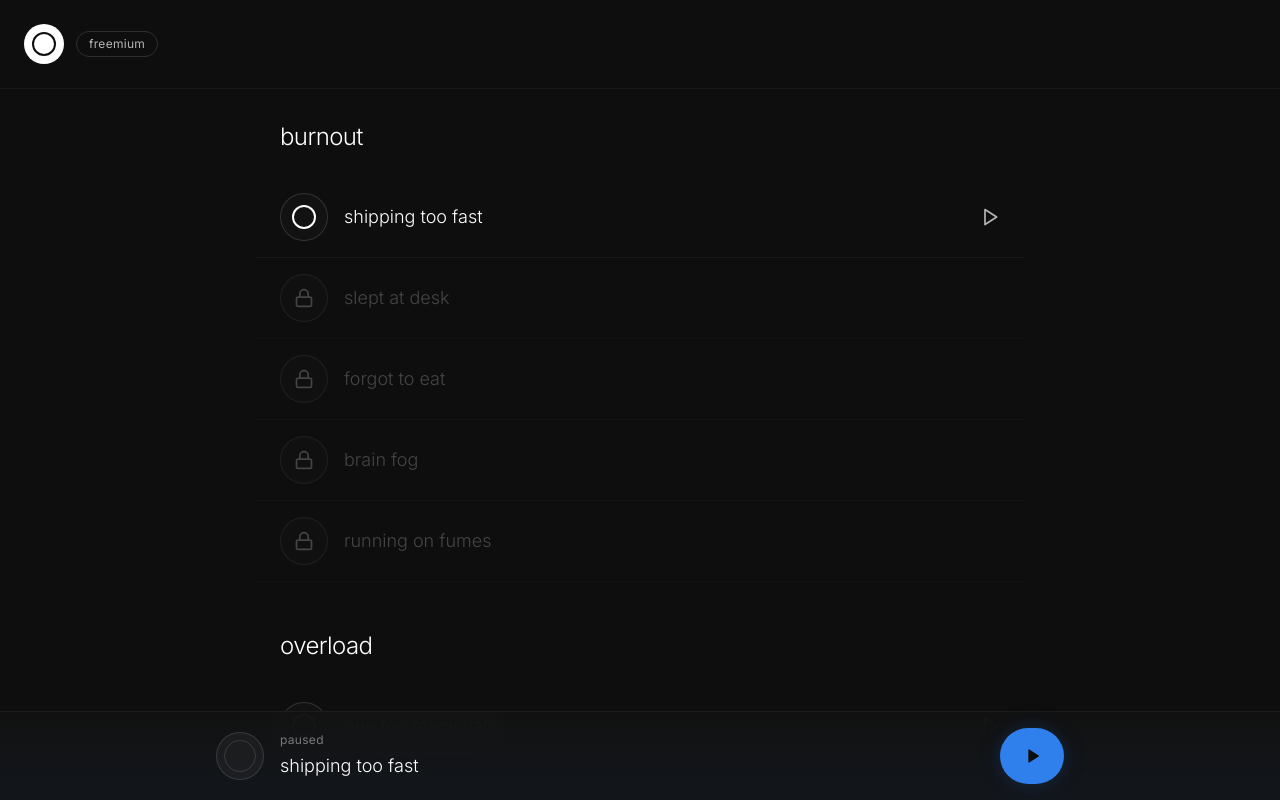
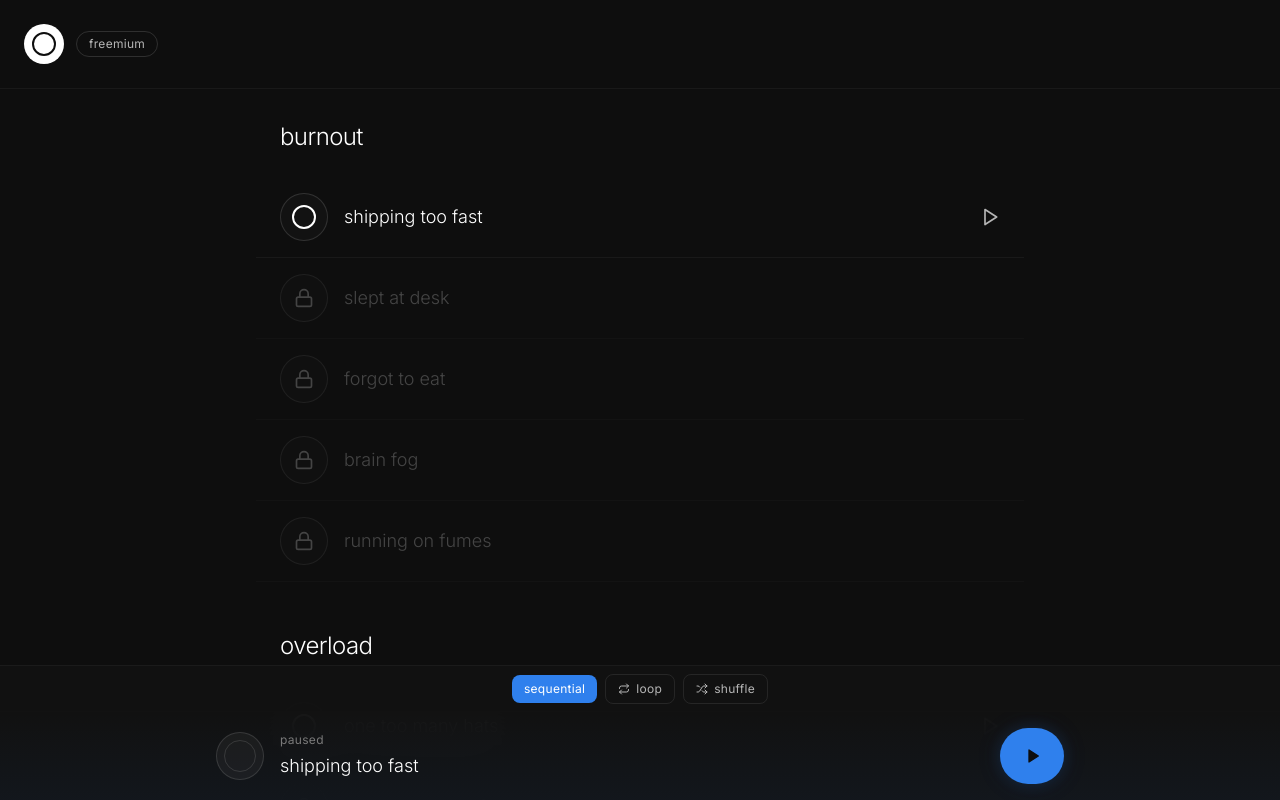
Before and after one commit to Forbescanandoes/soundscapes-app, a Next.js app: page /soundscapes in a window 1280 px wide. Both pictures are taken after a click on the button "shipping too fast". Shown: the top 800 px of the page. Built offline with nearby package versions, Linux system fonts and the light colour scheme; no server answers; a web font is replaced by a local one.

Commit message:
add sequential, loop, and shuffle playback modes with auto-play next track

```diff
--- a/app/soundscapes/page.tsx
+++ b/app/soundscapes/page.tsx
@@ -1,11 +1,11 @@
 "use client"
 
-import { useState, useMemo } from 'react'
-import { Play, Lock, ChevronDown, Sparkles } from 'lucide-react'
+import { useState, useMemo, useCallback, useRef, useEffect } from 'react'
+import { Play, Lock, ChevronDown, Sparkles, Repeat, Shuffle } from 'lucide-react'
 import { Player } from '@/components/soundscape/player'
 import { RotatingMessage } from '@/components/soundscape/rotating-message'
 import { PricingModal } from '@/components/soundscape/pricing-modal'
-import { useAudioPlayer } from '@/hooks/use-audio-player'
+import { useAudioPlayer, type PlaybackMode } from '@/hooks/use-audio-player'
 import { SignedIn, SignedOut, SignUpButton, useClerk, useUser } from '@clerk/nextjs'
 import Link from 'next/link'
 import { trackPlay, startSession, endSession } from '@/utils/analytics/track'
@@ -132,8 +132,81 @@ export default function SoundscapesPage() {
     }))
   }, [unlockedCount])
 
-  // Initialize audio player
-  const { play, toggle, isPlaying, isLoading } = useAudioPlayer()
+  // Flatten all items for sequential/shuffle playback
+  const allUnlockedItems = useMemo(() => {
+    return categoriesWithAccess.flatMap(category =>
+      category.items
+        .filter(item => item.unlocked)
+        .map(item => ({
+          ...item,
+          category: category.title
+        }))
+    )
+  }, [categoriesWithAccess])
+
+  // Get next track based on playback mode
+  const getNextTrack = useCallback((currentId: string, mode: PlaybackMode) => {
+    if (mode === 'loop') return null // Loop mode doesn't need next track
+
+    const currentIndex = allUnlockedItems.findIndex(item => item.id === currentId)
+    if (currentIndex === -1) return allUnlockedItems[0] // Fallback to first track
+
+    if (mode === 'shuffle') {
+      // Random track (but not the same one)
+      const availableItems = allUnlockedItems.filter((_, idx) => idx !== currentIndex)
+      if (availableItems.length === 0) return allUnlockedItems[0]
+      return availableItems[Math.floor(Math.random() * availableItems.length)]
+    }
+
+    // Sequential mode: next in list, wrap to top
+    const nextIndex = (currentIndex + 1) % allUnlockedItems.length
+    return allUnlockedItems[nextIndex]
+  }, [allUnlockedItems])
+
+  // Callback for when track ends - play next track
+  const handlePlayNext = useCallback(() => {
+    if (!currentTrack) return
+
+    const nextTrack = getNextTrack(currentTrack.id, playbackModeRef.current)
+    if (!nextTrack) return
+
+    // End current session and start tracking new track
+    endSession()
+    trackPlay(nextTrack.id, nextTrack.name, nextTrack.category, user?.id)
+    startSession(nextTrack.id, nextTrack.name, nextTrack.category, user?.id)
+
+    // Update current track
+    setCurrentTrack({ id: nextTrack.id, name: nextTrack.name, category: nextTrack.category })
+
+    // Get filename and play
+    const filename = fileMap[nextTrack.name]
+    if (!filename) {
+      console.error(`No filename found for: ${nextTrack.name}`)
+      return
+    }
+
+    const storageUrl = 'https://gbyvackgdmzrfawmeuhd.supabase.co/storage/v1/object/public/soundscapes'
+    const audioUrl = `${storageUrl}/${encodeURIComponent(filename)}`
+
+    playRef.current(nextTrack.id, audioUrl)
+  }, [currentTrack, getNextTrack, user?.id])
+
+  // Initialize audio player with onPlayNext callback
+  const { play, toggle, isPlaying, isLoading, playbackMode, setPlaybackMode } = useAudioPlayer({
+    onPlayNext: handlePlayNext
+  })
+
+  // Store refs for callbacks to avoid stale closures
+  const playRef = useRef(play)
+  const playbackModeRef = useRef(playbackMode)
+
+  useEffect(() => {
+    playRef.current = play
+  }, [play])
+
+  useEffect(() => {
+    playbackModeRef.current = playbackMode
+  }, [playbackMode])
 
   const handleLockClick = () => {
     // Show conversion modal for anonymous users
@@ -145,7 +218,7 @@ export default function SoundscapesPage() {
     }
   }
 
-  const handlePlay = async (itemId: string, itemName: string, categoryTitle: string, unlocked: boolean) => {
+  const handlePlay = useCallback(async (itemId: string, itemName: string, categoryTitle: string, unlocked: boolean) => {
     if (!unlocked) {
       handleLockClick()
       return
@@ -189,7 +262,7 @@ export default function SoundscapesPage() {
 
       play(itemId, audioUrl)
     }
-  }
+  }, [currentTrack, isPlaying, toggle, play, user?.id])
 
   return (
     <div className="min-h-screen bg-brand-bg text-brand-text-primary flex flex-col">
@@ -332,14 +405,52 @@ export default function SoundscapesPage() {
         </div>
       </div>
 
-      {/* Player */}
+      {/* Player with Playback Controls */}
       {currentTrack && (
+        <>
           <Player
             trackName={currentTrack.name}
             isPlaying={isPlaying}
             isLoading={isLoading}
             onTogglePlay={toggle}
           />
+
+          {/* Playback Mode Controls - positioned above player */}
+          <div className="fixed bottom-[88px] left-0 right-0 z-40 bg-brand-bg-secondary/95 backdrop-blur-xl border-t border-brand-text-muted/10 px-4 py-2 flex items-center justify-center gap-2">
+            <button
+              onClick={() => setPlaybackMode('sequential')}
+              className={`px-3 py-1.5 rounded-lg text-xs lowercase tracking-wide transition-all ${
+                playbackMode === 'sequential'
+                  ? 'bg-brand-accent text-white'
+                  : 'bg-transparent text-brand-text-secondary hover:text-brand-text-primary border border-brand-text-muted/20'
+              }`}
+            >
+              sequential
+            </button>
+            <button
+              onClick={() => setPlaybackMode('loop')}
+              className={`px-3 py-1.5 rounded-lg text-xs lowercase tracking-wide transition-all flex items-center gap-1.5 ${
+                playbackMode === 'loop'
+                  ? 'bg-brand-accent text-white'
+                  : 'bg-transparent text-brand-text-secondary hover:text-brand-text-primary border border-brand-text-muted/20'
+              }`}
+            >
+              <Repeat className="w-3 h-3" />
+              loop
+            </button>
+            <button
+              onClick={() => setPlaybackMode('shuffle')}
+              className={`px-3 py-1.5 rounded-lg text-xs lowercase tracking-wide transition-all flex items-center gap-1.5 ${
+                playbackMode === 'shuffle'
+                  ? 'bg-brand-accent text-white'
+                  : 'bg-transparent text-brand-text-secondary hover:text-brand-text-primary border border-brand-text-muted/20'
+              }`}
+            >
+              <Shuffle className="w-3 h-3" />
+              shuffle
+            </button>
+          </div>
+        </>
       )}
 
       {/* Rotating Message */}
--- a/hooks/use-audio-player.ts
+++ b/hooks/use-audio-player.ts
@@ -1,6 +1,8 @@
 "use client"
 
 import { useEffect, useRef, useState, useCallback } from 'react'
+
+export type PlaybackMode = 'sequential' | 'loop' | 'shuffle'
 
 export interface UseAudioPlayerOptions {
   onPlay?: () => void
@@ -9,6 +11,7 @@ export interface UseAudioPlayerOptions {
   onError?: (error: Error) => void
   durationLimit?: number // Duration limit in seconds (e.g., 20 for 20 seconds)
   onDurationLimitReached?: () => void
+  onPlayNext?: () => void // Called when track ends and should play next (for sequential/shuffle)
 }
 
 export function useAudioPlayer(options?: UseAudioPlayerOptions) {
@@ -21,6 +24,7 @@ export function useAudioPlayer(options?: UseAudioPlayerOptions) {
   const [isLoading, setIsLoading] = useState(false)
   const [error, setError] = useState<Error | null>(null)
   const [currentTrackId, setCurrentTrackId] = useState<string | null>(null)
+  const [playbackMode, setPlaybackMode] = useState<PlaybackMode>('sequential')
 
   // Keep options ref up to date
   useEffect(() => {
@@ -77,10 +81,17 @@ export function useAudioPlayer(options?: UseAudioPlayerOptions) {
     }, durationLimit * 1000)
   }, [fadeOut, clearTimer])
 
+  // Update loop based on playback mode
+  useEffect(() => {
+    if (audioRef.current) {
+      audioRef.current.loop = playbackMode === 'loop'
+    }
+  }, [playbackMode])
+
   // Initialize audio element
   useEffect(() => {
     audioRef.current = new Audio()
-    audioRef.current.loop = true // Enable seamless looping
+    audioRef.current.loop = false // Will be controlled by playbackMode
     audioRef.current.preload = 'auto'
 
     const audio = audioRef.current
@@ -104,6 +115,10 @@ export function useAudioPlayer(options?: UseAudioPlayerOptions) {
 
     const handleEnded = () => {
       optionsRef.current?.onEnded?.()
+      // Auto-play next track for sequential/shuffle modes
+      if (playbackMode !== 'loop') {
+        optionsRef.current?.onPlayNext?.()
+      }
     }
 
     const handleError = () => {
@@ -142,7 +157,7 @@ export function useAudioPlayer(options?: UseAudioPlayerOptions) {
       audio.removeEventListener('loadstart', handleLoadStart)
       audioRef.current = null
     }
-  }, [clearTimer])
+  }, [clearTimer, playbackMode, startTimer])
 
   // Load and play a track
   const play = useCallback((trackId: string, audioUrl: string) => {
@@ -261,5 +276,7 @@ export function useAudioPlayer(options?: UseAudioPlayerOptions) {
     isLoading,
     error,
     currentTrackId,
+    playbackMode,
+    setPlaybackMode,
   }
 }
```
Lines whose indentation alone changed are shown as unchanged.
